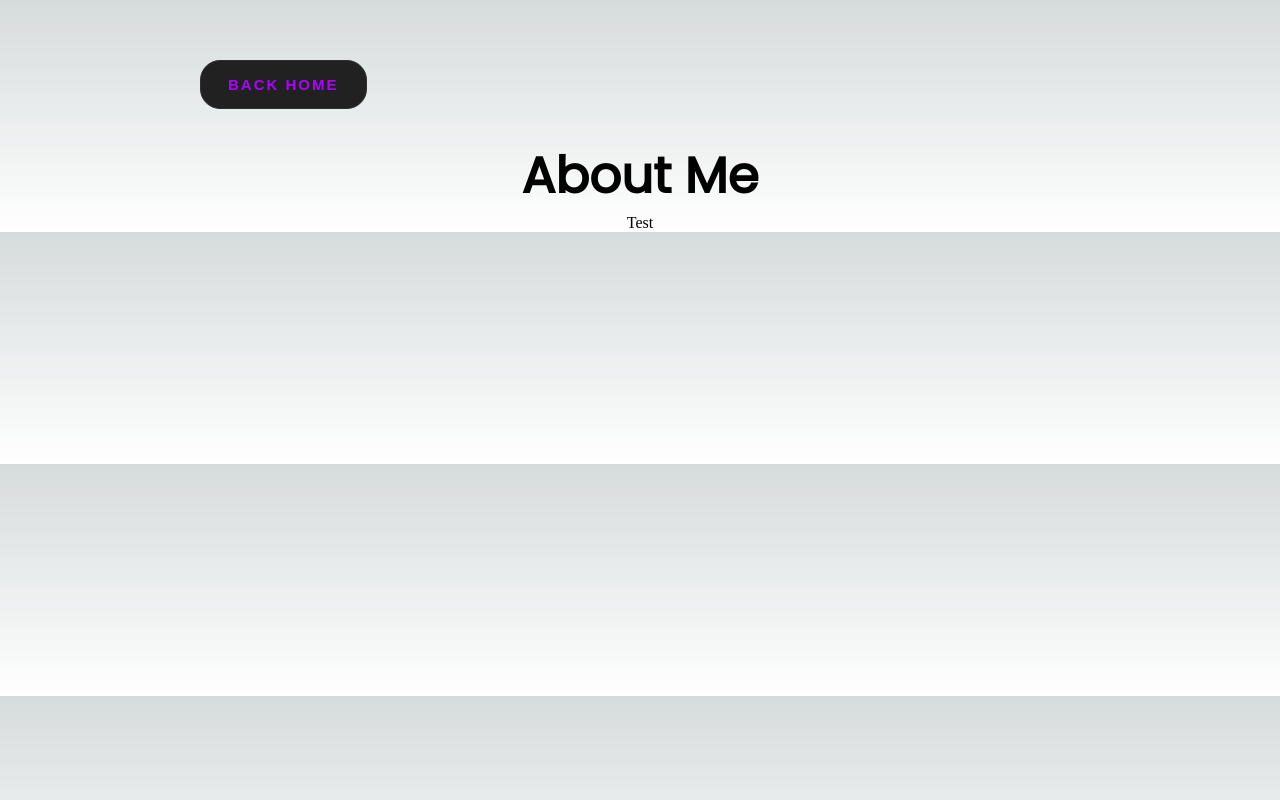
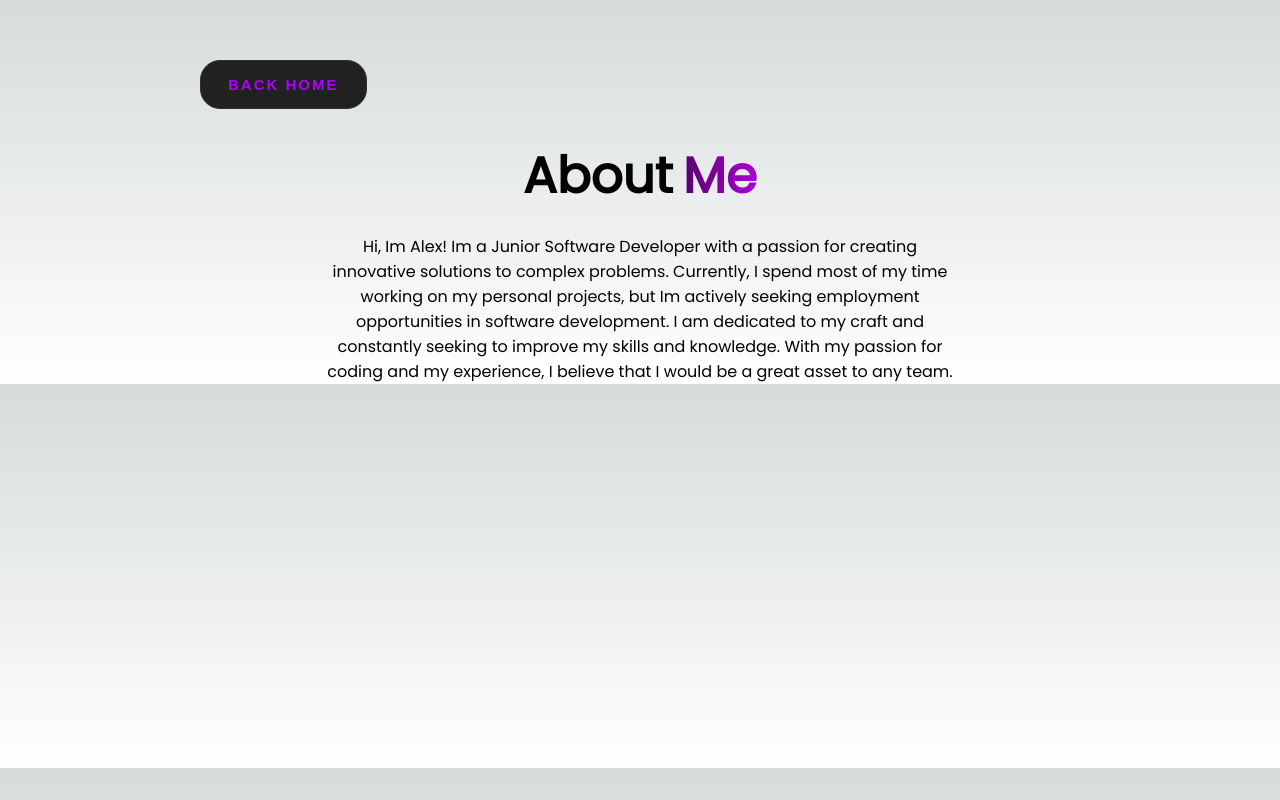
Before and after one commit to alexgmcss/portfolio, a Next.js app: page /aboutme in a window 1280 px wide. Built offline with nearby package versions, Linux system fonts and the light colour scheme.

Commit message:
primer commit

```diff
--- a/pages/aboutme.js
+++ b/pages/aboutme.js
@@ -10,8 +10,10 @@ const AboutMe = () => {
   <span></span>
   <span></span> Back Home
 </button>
-      <h1 className={styles.sobremi}>About Me</h1>
-      <p className={styles.bio}>Test</p>
+      <h1 className={styles.sobremi}>About<span className={styles.gradient}> Me</span></h1>
+      <p className={styles.bio}>Hi, Im Alex! Im a Junior Software Developer with a passion for creating innovative solutions to complex problems. Currently, I spend most of my time working on my personal projects, but Im actively seeking employment opportunities in software development.
+
+I am dedicated to my craft and constantly seeking to improve my skills and knowledge. With my passion for coding and my experience, I believe that I would be a great asset to any team.</p>
     </div>
   );
 };
--- a/styles/aboutme.module.css
+++ b/styles/aboutme.module.css
@@ -107,6 +107,20 @@
     transition-delay: none;
    }
 
-.bio {
+   .bio {
+    font-family: 'Poppins', sans-serif;
+    margin-top: 20px;
     text-align: center;
-}
+    max-width: 50%;
+    margin-left: auto;
+    margin-right: auto;
+    overflow: hidden;
+  }
+
+  .gradient {
+    margin-left: 10px;
+    background: linear-gradient(to right, #57026d, #aa00d4);
+    -webkit-background-clip: text;
+    -webkit-text-fill-color: transparent;
+    display: inline-block;
+  }
```
